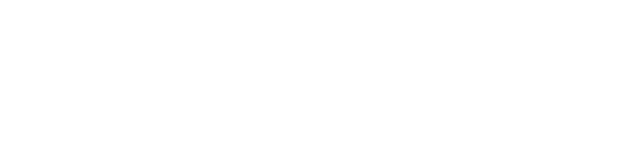
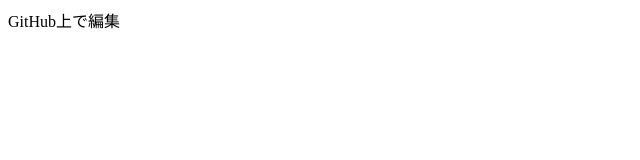
Before and after one commit to kome-ink/git_practice, a plain HTML site: page index.html in a window 1280 px wide. Shown: the whole page, without its empty margins (0-640 px from the left). Drawn offline with Linux system fonts and the light colour scheme.

Commit message:
GitHub上で編集

```diff
--- a/index.html
+++ b/index.html
@@ -5,6 +5,7 @@
 </head>
 
 <body>
+  <p>GitHub上で編集</p>
 </body>
 
 </html>
```
